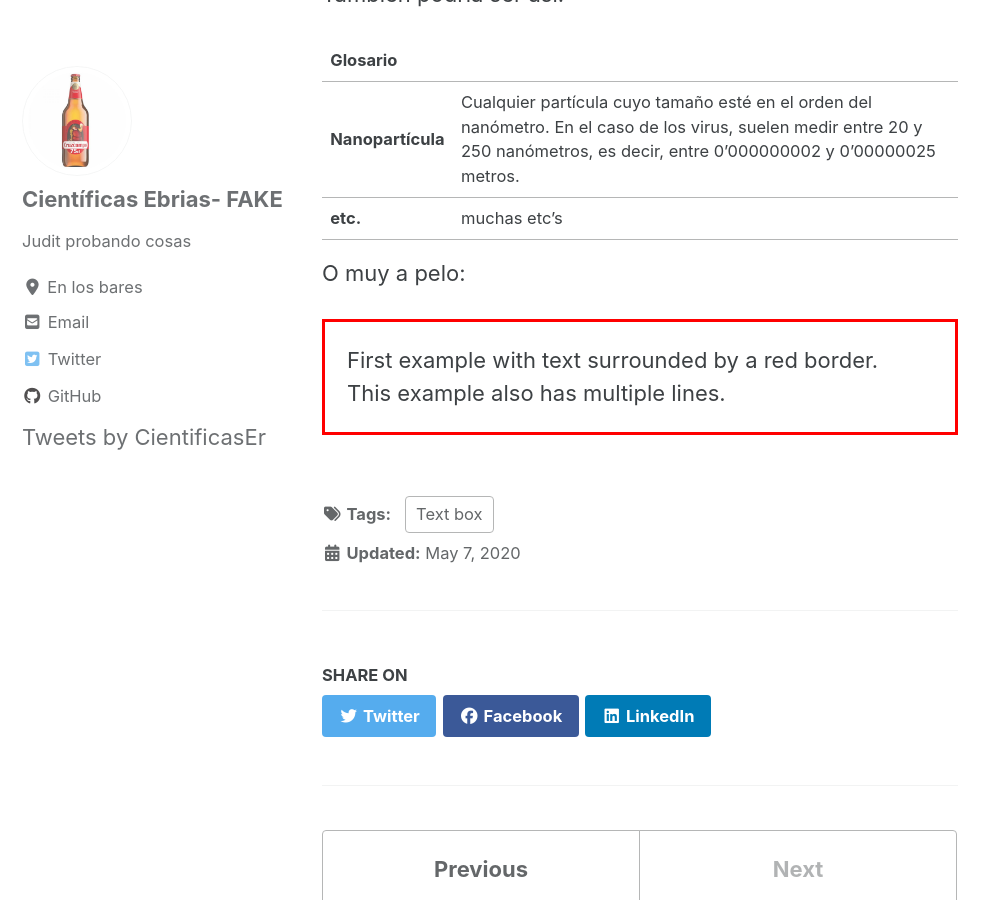
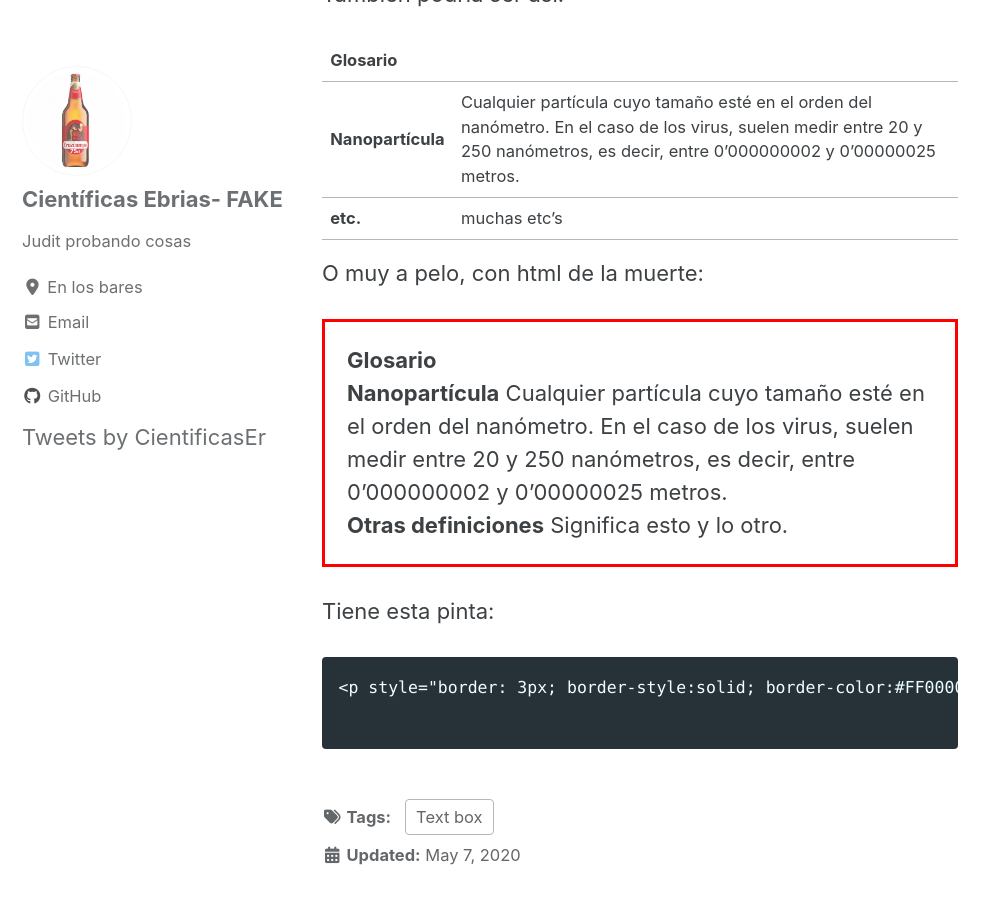
Before and after one commit to JuditSastre/test_blog, a Jekyll site: the page built from _posts/2020-05-07-post-test-text-box.md, in a window 1280 px wide and 900 px high, scrolled down 3612 px. Shown: the whole window, without its empty margins (0-999 px from the left). Built offline with Jekyll 4.4.1, drawn with Linux system fonts in a browser that asks for light colours; cached includes are drawn as plain includes; nearby versions of some CDN libraries; comment, search, counter and statistics services are not loaded.

Commit message:
Update 2020-05-07-post-test-text-box.md

````diff
--- a/_posts/2020-05-07-post-test-text-box.md
+++ b/_posts/2020-05-07-post-test-text-box.md
@@ -89,6 +89,13 @@ También podría ser así:
 | **Nanopartícula** | Cualquier partícula cuyo tamaño esté en el orden del nanómetro. En el caso de los virus, suelen medir entre 20 y 250 nanómetros, es decir, entre 0’000000002 y 0’00000025 metros. |
 | **etc.** |  muchas etc's  |
 
-O muy a pelo:
+O muy a pelo, con html de la muerte:
 
-<p style="border: 3px; border-style:solid; border-color:#FF0000; padding: 1em;">First example with text surrounded by a red border.<br>This example also has multiple lines.</p>
+<p style="border: 3px; border-style:solid; border-color:#FF0000; padding: 1em;"><b> Glosario</b><br><b> Nanopartícula</b> Cualquier partícula cuyo tamaño esté en el orden del nanómetro. En el caso de los virus, suelen medir entre 20 y 250 nanómetros, es decir, entre 0’000000002 y 0’00000025 metros.<br><b>Otras definiciones</b> Significa esto y lo otro. </p>
+
+Tiene esta pinta:
+
+```
+<p style="border: 3px; border-style:solid; border-color:#FF0000; padding: 1em;"><b> Glosario</b><br><b> Nanopartícula</b> Cualquier partícula cuyo tamaño esté en el orden del nanómetro. En el caso de los virus, suelen medir entre 20 y 250 nanómetros, es decir, entre 0’000000002 y 0’00000025 metros.<br><b>Otras definiciones</b> Significa esto y lo otro. </p>
+
+```
````
